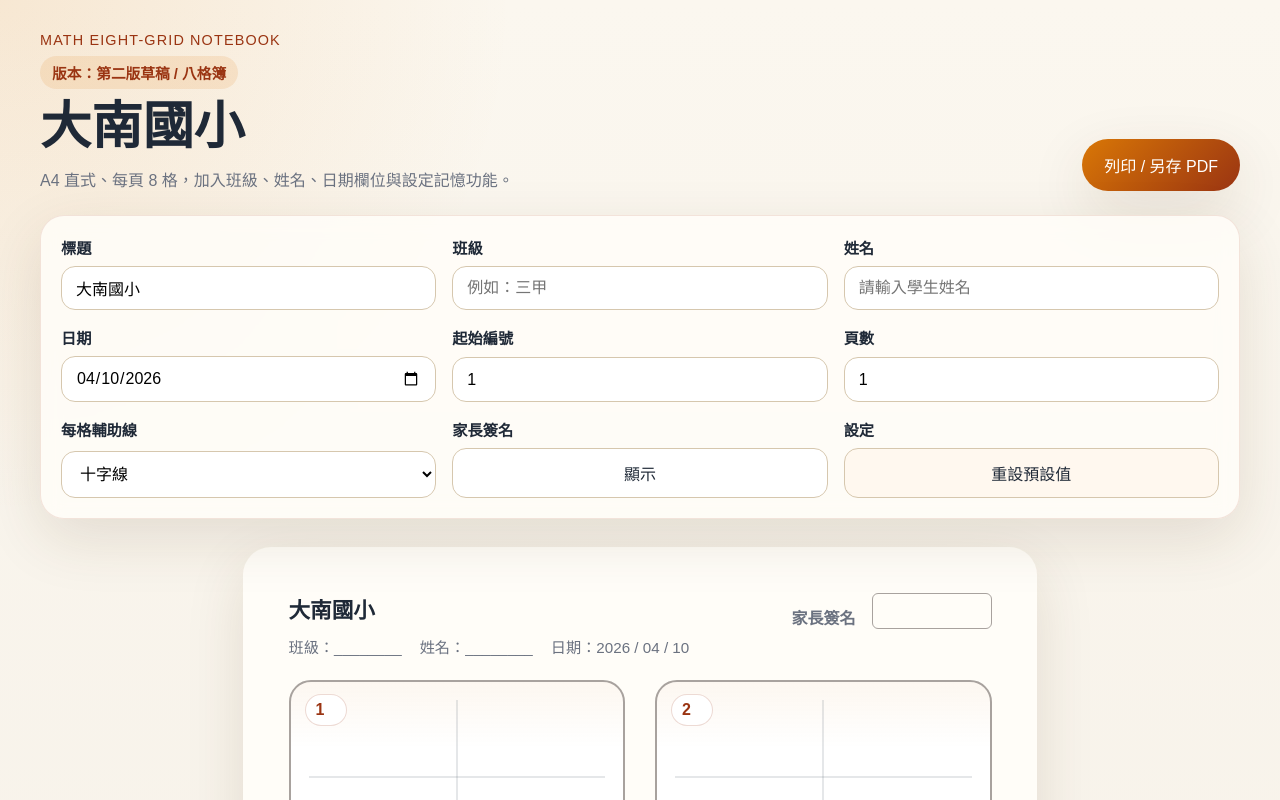
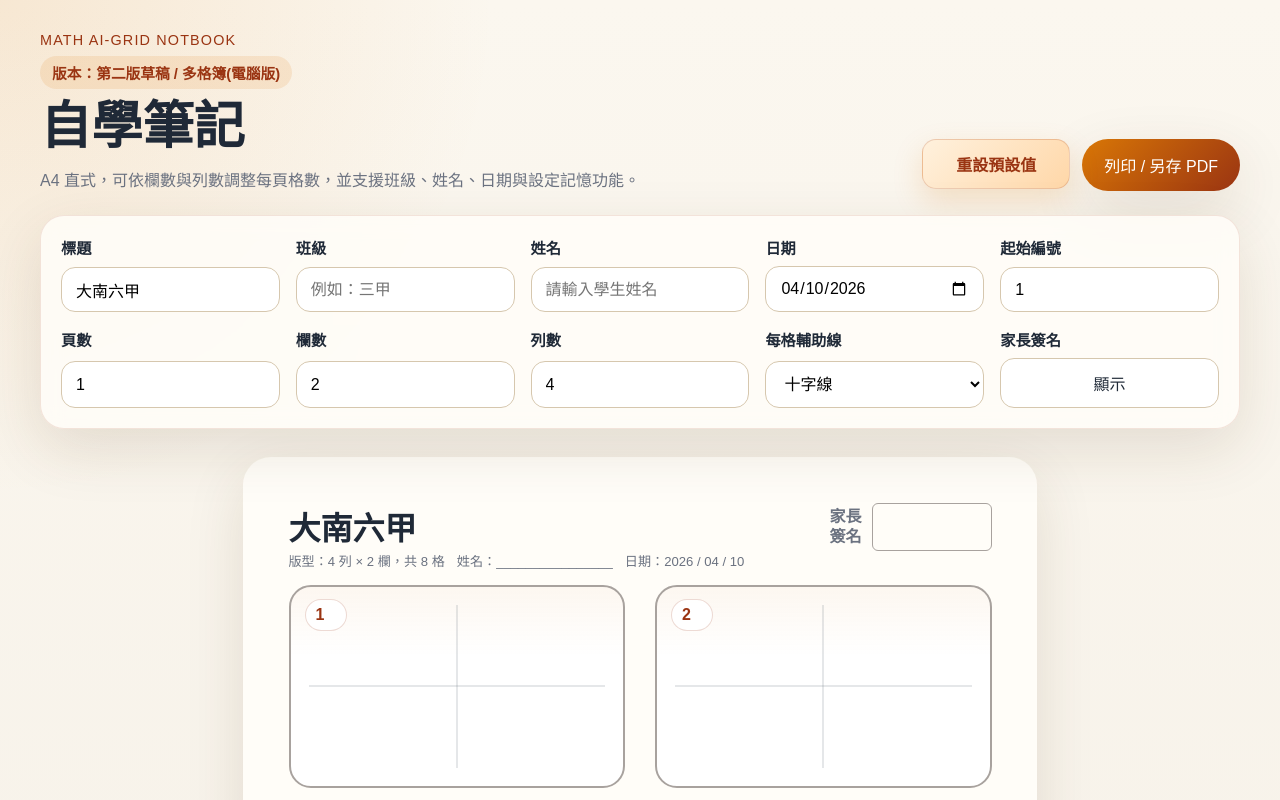
Before and after one commit to panggihsieh/RowColPage, a plain HTML site: page index.html in a window 1280 px wide. Shown: the top 800 px of the page. Drawn offline with Linux system fonts and the light colour scheme.

Commit message:
feat: finalize second version draft of 自學筆記

```diff
--- a/app.js
+++ b/app.js
@@ -1,13 +1,14 @@
-const CELLS_PER_PAGE = 8;
 const STORAGE_KEY = "rowcolpage.v2.settings";
 
 const DEFAULT_SETTINGS = {
-  title: "大南國小",
+  title: "大南六甲",
   className: "",
   studentName: "",
   date: new Date().toISOString().slice(0, 10),
   startNumber: 1,
   pageCount: 1,
+  columnCount: 2,
+  rowCount: 4,
   guideMode: "cross",
   showSignature: true,
 };
@@ -18,6 +19,8 @@ const nameInput = document.querySelector("#nameInput");
 const dateInput = document.querySelector("#dateInput");
 const startNumberInput = document.querySelector("#startNumberInput");
 const pageCountInput = document.querySelector("#pageCountInput");
+const columnCountInput = document.querySelector("#columnCountInput");
+const rowCountInput = document.querySelector("#rowCountInput");
 const guideSelect = document.querySelector("#guideSelect");
 const signatureToggle = document.querySelector("#signatureToggle");
 const resetButton = document.querySelector("#resetButton");
@@ -83,6 +86,8 @@ function applySettings(settings) {
   dateInput.value = settings.date;
   startNumberInput.value = settings.startNumber;
   pageCountInput.value = settings.pageCount;
+  columnCountInput.value = settings.columnCount;
+  rowCountInput.value = settings.rowCount;
   guideSelect.value = settings.guideMode;
   updateSignatureVisibility(settings.showSignature);
 }
@@ -95,6 +100,8 @@ function collectSettings() {
     date: dateInput.value,
     startNumber: clampNumber(startNumberInput.value, 1, 1000000, DEFAULT_SETTINGS.startNumber),
     pageCount: clampNumber(pageCountInput.value, 1, 50, DEFAULT_SETTINGS.pageCount),
+    columnCount: clampNumber(columnCountInput.value, 1, 8, DEFAULT_SETTINGS.columnCount),
+    rowCount: clampNumber(rowCountInput.value, 1, 12, DEFAULT_SETTINGS.rowCount),
     guideMode: guideSelect.value,
     showSignature: getSignatureVisible(),
   };
@@ -121,9 +128,10 @@ function updateSignatureVisibility(showSignature) {
 function renderPages() {
   const settings = collectSettings();
   const title = settings.title;
-  const className = withFallback(settings.className, "________");
-  const studentName = withFallback(settings.studentName, "________");
+  const studentName = withFallback(settings.studentName, "________________");
   const displayDate = formatDisplayDate(settings.date);
+  const cellsPerPage = settings.columnCount * settings.rowCount;
+  const layoutLabel = `${settings.rowCount} 列 × ${settings.columnCount} 欄，共 ${cellsPerPage} 格`;
 
   pagesRoot.replaceChildren();
   updateGuideMode(settings.guideMode);
@@ -133,23 +141,31 @@ function renderPages() {
   for (let pageIndex = 0; pageIndex < settings.pageCount; pageIndex += 1) {
     const pageFragment = pageTemplate.content.cloneNode(true);
     const pageTitle = pageFragment.querySelector(".page-title");
-    const pageClass = pageFragment.querySelector(".page-class");
+    const pageLayout = pageFragment.querySelector(".page-layout");
     const pageName = pageFragment.querySelector(".page-name");
     const pageDate = pageFragment.querySelector(".page-date");
     const pageMeta = pageFragment.querySelector(".page-meta");
+    const pageHeader = pageFragment.querySelector(".page-header");
     const grid = pageFragment.querySelector(".grid");
     const page = pageFragment.querySelector(".page");
 
     pageTitle.textContent = title;
-    pageClass.textContent = className;
+    pageLayout.textContent = layoutLabel;
     pageName.textContent = studentName;
     pageDate.textContent = displayDate;
-    pageMeta.textContent = `第 ${pageIndex + 1} 頁`;
+    pageMeta.textContent = `第${pageIndex + 1}/${settings.pageCount}頁`;
+    grid.style.gridTemplateColumns = `repeat(${settings.columnCount}, minmax(0, 1fr))`;
+    grid.style.gridTemplateRows = `repeat(${settings.rowCount}, minmax(0, 1fr))`;
 
-    for (let cellIndex = 0; cellIndex < CELLS_PER_PAGE; cellIndex += 1) {
+    if (pageIndex > 0) {
+      page.classList.add("page-following");
+      pageHeader.remove();
+    }
+
+    for (let cellIndex = 0; cellIndex < cellsPerPage; cellIndex += 1) {
       const cellFragment = cellTemplate.content.cloneNode(true);
       const cellNumber = cellFragment.querySelector(".cell-number");
-      const number = settings.startNumber + pageIndex * CELLS_PER_PAGE + cellIndex;
+      const number = settings.startNumber + pageIndex * cellsPerPage + cellIndex;
 
       cellNumber.textContent = number;
       grid.appendChild(cellFragment);
@@ -159,7 +175,7 @@ function renderPages() {
   }
 }
 
-[titleInput, classInput, nameInput, dateInput, startNumberInput, pageCountInput, guideSelect].forEach((element) => {
+[titleInput, classInput, nameInput, dateInput, startNumberInput, pageCountInput, columnCountInput, rowCountInput, guideSelect].forEach((element) => {
   element.addEventListener("input", renderPages);
   element.addEventListener("change", renderPages);
 });
--- a/index.html
+++ b/index.html
@@ -3,25 +3,28 @@
 <head>
   <meta charset="UTF-8">
   <meta name="viewport" content="width=device-width, initial-scale=1.0">
-  <title>大南國小</title>
+  <title>自學筆記</title>
   <link rel="stylesheet" href="styles.css">
 </head>
 <body>
   <div class="app-shell">
     <header class="hero">
       <div>
-        <p class="eyebrow">Math Eight-Grid Notebook</p>
-        <p class="version-pill">版本：第二版草稿 / 八格簿</p>
-        <h1>大南國小</h1>
-        <p class="subtitle">A4 直式、每頁 8 格，加入班級、姓名、日期欄位與設定記憶功能。</p>
+        <p class="eyebrow">Math AI-Grid Notbook</p>
+        <p class="version-pill">版本：第二版草稿 / 多格簿(電腦版)</p>
+        <h1>自學筆記</h1>
+        <p class="subtitle">A4 直式，可依欄數與列數調整每頁格數，並支援班級、姓名、日期與設定記憶功能。</p>
       </div>
-      <button id="printButton" class="primary-button" type="button">列印 / 另存 PDF</button>
+      <div class="hero-actions">
+        <button id="resetButton" class="toggle-button secondary-button hero-reset-button" type="button">重設預設值</button>
+        <button id="printButton" class="primary-button" type="button">列印 / 另存 PDF</button>
+      </div>
     </header>
 
     <section class="controls" aria-label="設定">
       <label class="field">
         <span>標題</span>
-        <input id="titleInput" type="text" value="大南國小">
+        <input id="titleInput" type="text" value="大南六甲">
       </label>
 
       <label class="field">
@@ -50,6 +53,16 @@
       </label>
 
       <label class="field">
+        <span>欄數</span>
+        <input id="columnCountInput" type="number" min="1" max="8" value="2">
+      </label>
+
+      <label class="field">
+        <span>列數</span>
+        <input id="rowCountInput" type="number" min="1" max="12" value="4">
+      </label>
+
+      <label class="field">
         <span>每格輔助線</span>
         <select id="guideSelect">
           <option value="horizontal">橫線</option>
@@ -64,10 +77,6 @@
         <button id="signatureToggle" class="toggle-button" type="button" aria-pressed="true">顯示</button>
       </label>
 
-      <label class="field field-toggle">
-        <span>設定</span>
-        <button id="resetButton" class="toggle-button secondary-button" type="button">重設預設值</button>
-      </label>
     </section>
 
     <main id="pages" class="pages guide-cross show-signature" aria-live="polite"></main>
@@ -79,18 +88,20 @@
         <div class="page-heading">
           <h2 class="page-title"></h2>
           <div class="page-info">
-            <div class="page-info-item">班級：<span class="page-class"></span></div>
+            <div class="page-info-item">版型：<span class="page-layout"></span></div>
             <div class="page-info-item">姓名：<span class="page-name"></span></div>
             <div class="page-info-item">日期：<span class="page-date"></span></div>
           </div>
         </div>
         <div class="page-signature">
-          <span>家長簽名</span>
+          <span class="signature-label">
+            <span>家長</span>
+            <span>簽名</span>
+          </span>
           <span class="signature-box" aria-hidden="true"></span>
         </div>
       </div>
       <div class="grid"></div>
-      <div class="page-version">版本：第二版草稿 / 八格簿</div>
       <div class="page-meta"></div>
     </section>
   </template>
--- a/styles.css
+++ b/styles.css
@@ -37,6 +37,12 @@ body {
   gap: 24px;
   align-items: end;
   margin-bottom: 24px;
+}
+
+.hero-actions {
+  display: flex;
+  gap: 12px;
+  align-items: center;
 }
 
 .eyebrow {
@@ -82,7 +88,7 @@ h1 {
 
 .controls {
   display: grid;
-  grid-template-columns: repeat(3, minmax(0, 1fr));
+  grid-template-columns: repeat(5, minmax(0, 1fr));
   gap: 16px;
   padding: 20px;
   border: 1px solid rgba(154, 52, 18, 0.12);
@@ -128,7 +134,17 @@ h1 {
 }
 
 .secondary-button {
-  background: #fff8ef;
+  border: 1px solid rgba(154, 52, 18, 0.18);
+  background: linear-gradient(135deg, #fff1dd, #ffd7a8);
+  color: var(--accent-deep);
+  font-weight: 800;
+  box-shadow: 0 12px 30px rgba(217, 119, 6, 0.18);
+}
+
+.hero-reset-button {
+  width: auto;
+  min-width: 148px;
+  transform: translateY(-1px);
 }
 
 .pages {
@@ -153,8 +169,16 @@ h1 {
   display: flex;
   justify-content: space-between;
   align-items: start;
-  gap: 16px;
-  margin-bottom: 6mm;
+  gap: 12px;
+  margin-bottom: 4mm;
+}
+
+.page-following .grid {
+  margin-top: 0;
+}
+
+.page-following .page-header {
+  display: none !important;
 }
 
 .page-title,
@@ -164,19 +188,23 @@ h1 {
 
 .page-heading {
   display: grid;
-  gap: 3mm;
+  gap: 1.5mm;
+  flex: 1;
+  min-width: 0;
 }
 
 .page-title {
-  font-size: 1.35rem;
+  font-size: 2rem;
 }
 
 .page-info {
   display: flex;
-  flex-wrap: wrap;
-  gap: 10px 18px;
+  flex-wrap: nowrap;
+  gap: 6px 12px;
   color: var(--muted);
-  font-size: 0.95rem;
+  font-size: 0.82rem;
+  line-height: 1.15;
+  min-width: 0;
 }
 
 .page-info-item {
@@ -185,12 +213,18 @@ h1 {
 
 .page-signature {
   display: flex;
-  align-items: end;
-  gap: 16px;
+  align-items: center;
+  gap: 10px;
   min-width: 120px;
   color: var(--muted);
   font-weight: 700;
   text-align: center;
+}
+
+.signature-label {
+  display: grid;
+  gap: 2px;
+  line-height: 1.1;
 }
 
 .pages.hide-signature .page-signature {
@@ -200,7 +234,7 @@ h1 {
 .signature-box {
   display: inline-block;
   width: 120px;
-  height: 36px;
+  height: 48px;
   border: 1.5px solid var(--grid-line);
   border-radius: 6px;
 }
@@ -211,13 +245,6 @@ h1 {
   width: 100%;
   text-align: center;
   margin-top: 6mm;
-}
-
-.page-version {
-  color: var(--muted);
-  font-size: 0.9rem;
-  text-align: center;
-  margin-top: 3mm;
 }
 
 .grid {
@@ -338,6 +365,17 @@ h1 {
     align-items: start;
   }
 
+  .hero-actions {
+    width: 100%;
+    display: grid;
+    grid-template-columns: 1fr;
+  }
+
+  .hero-reset-button,
+  .primary-button {
+    width: 100%;
+  }
+
   .page-signature {
     display: grid;
     gap: 8px;
@@ -347,10 +385,6 @@ h1 {
 
   .page-meta {
     margin-top: 0;
-    text-align: left;
-  }
-
-  .page-version {
     text-align: left;
   }
 
@@ -414,10 +448,6 @@ h1 {
     text-align: center;
   }
 
-  .page-version {
-    text-align: center;
-  }
-
   .page:last-child {
     page-break-after: auto;
   }
```
Also changed, not shown: 2 other files.
